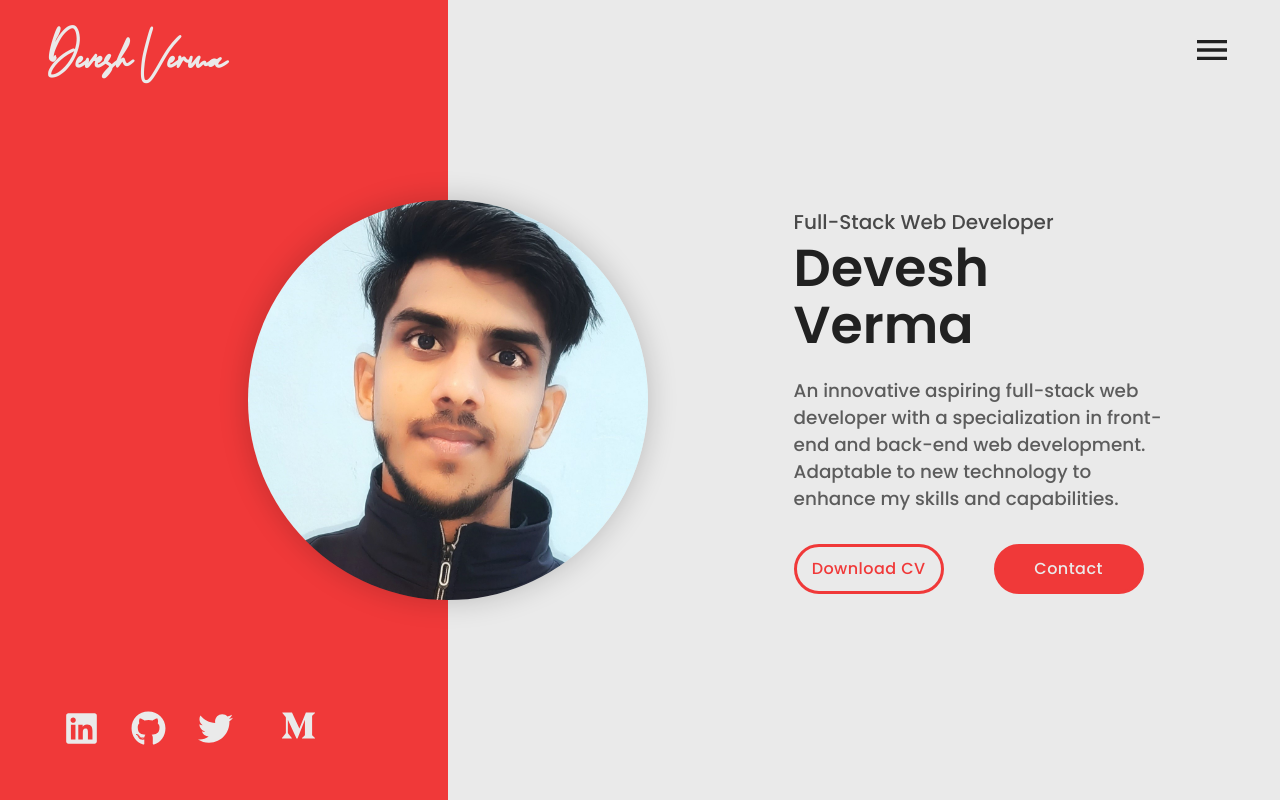
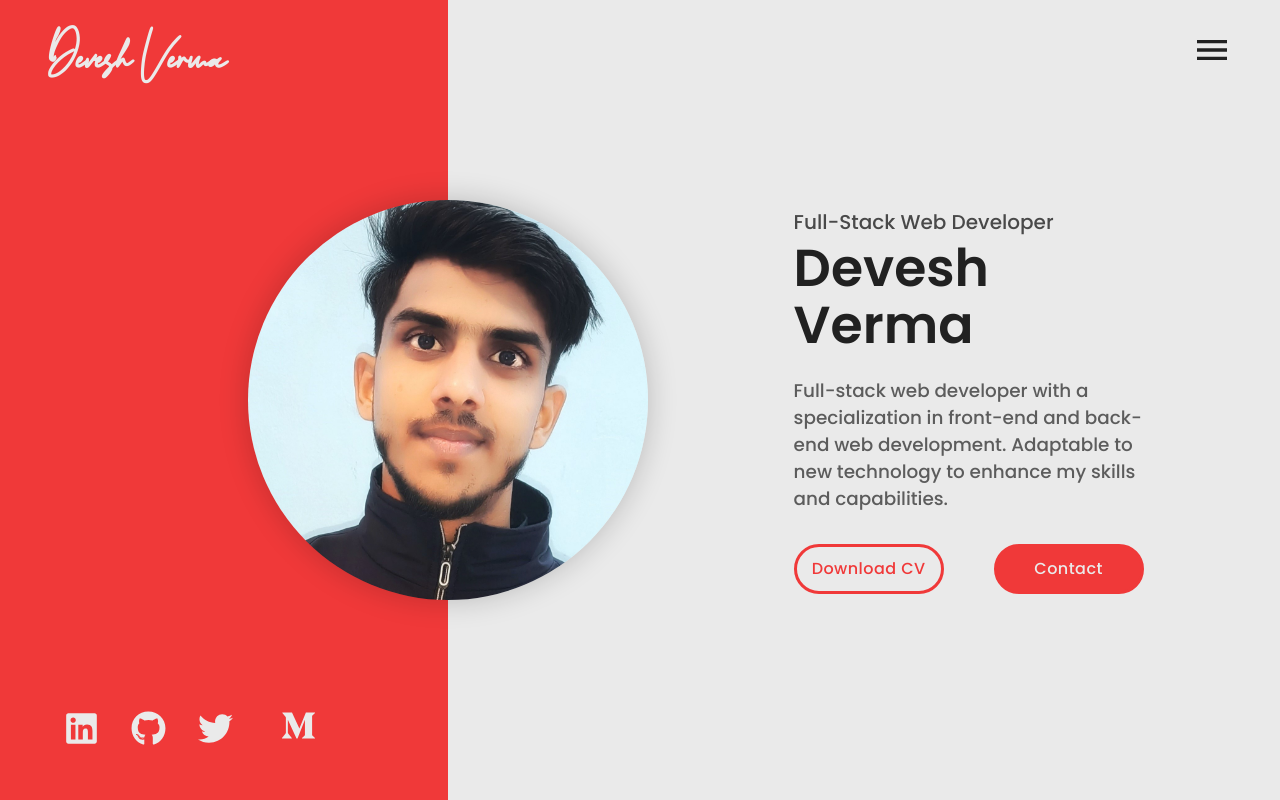
Before and after one commit to dev-deveshverma/portfolio_devesh_verma, a React (Create React App) app: page / in a window 1280 px wide. Shown: the top 800 px of the page. Built offline with nearby package versions, Linux system fonts and the light colour scheme; a web font is replaced by a local one.

Commit message:
Update headerData.js

```diff
--- a/src/data/headerData.js
+++ b/src/data/headerData.js
@@ -3,7 +3,7 @@ import  Devesh  from '../jpg/Devesh.jpeg'
 export const headerData = {
     name: 'Devesh Verma',
     title: "Full-Stack Web Developer",
-    desciption:"An innovative aspiring full-stack web developer with a specialization in front-end and back-end web development. Adaptable to new technology to enhance my skills and capabilities.",
+    desciption:"Full-stack web developer with a specialization in front-end and back-end web development. Adaptable to new technology to enhance my skills and capabilities.",
     image: Devesh,
     resumePdf: resume
 }
```
